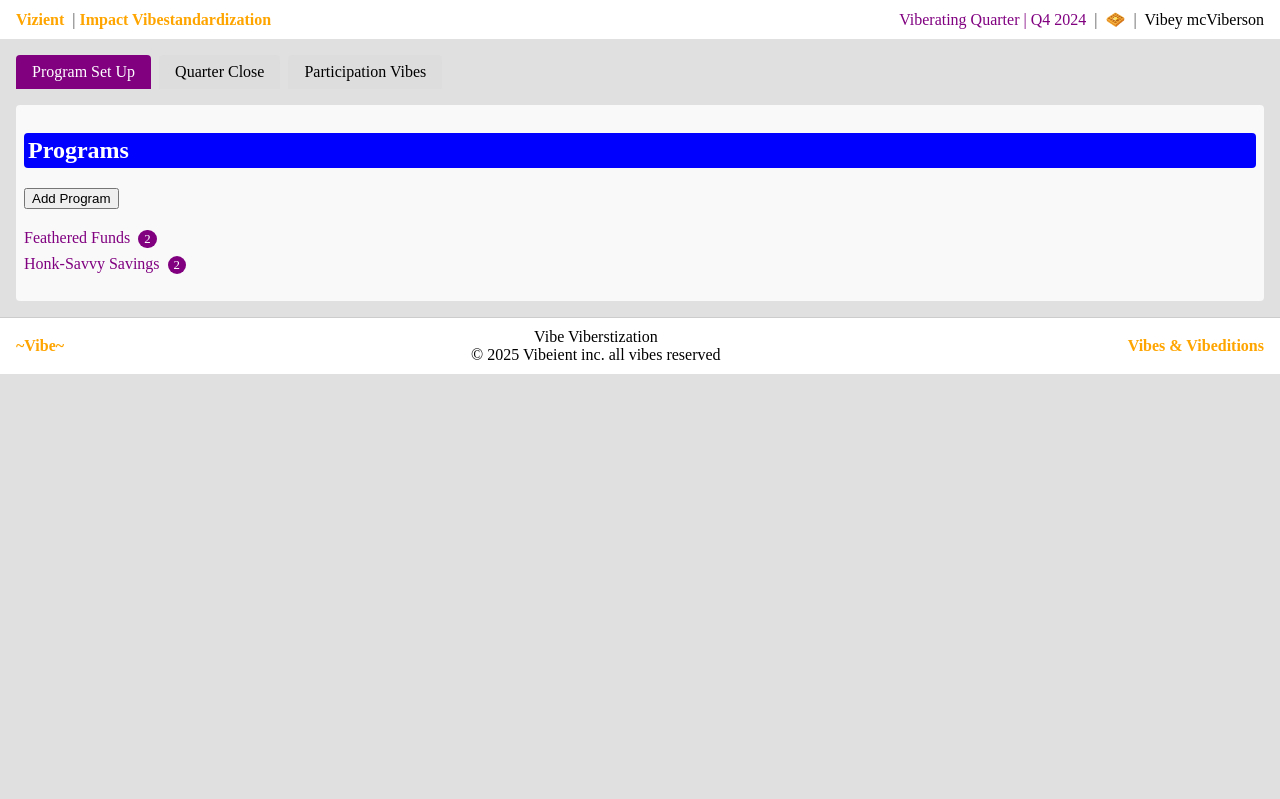
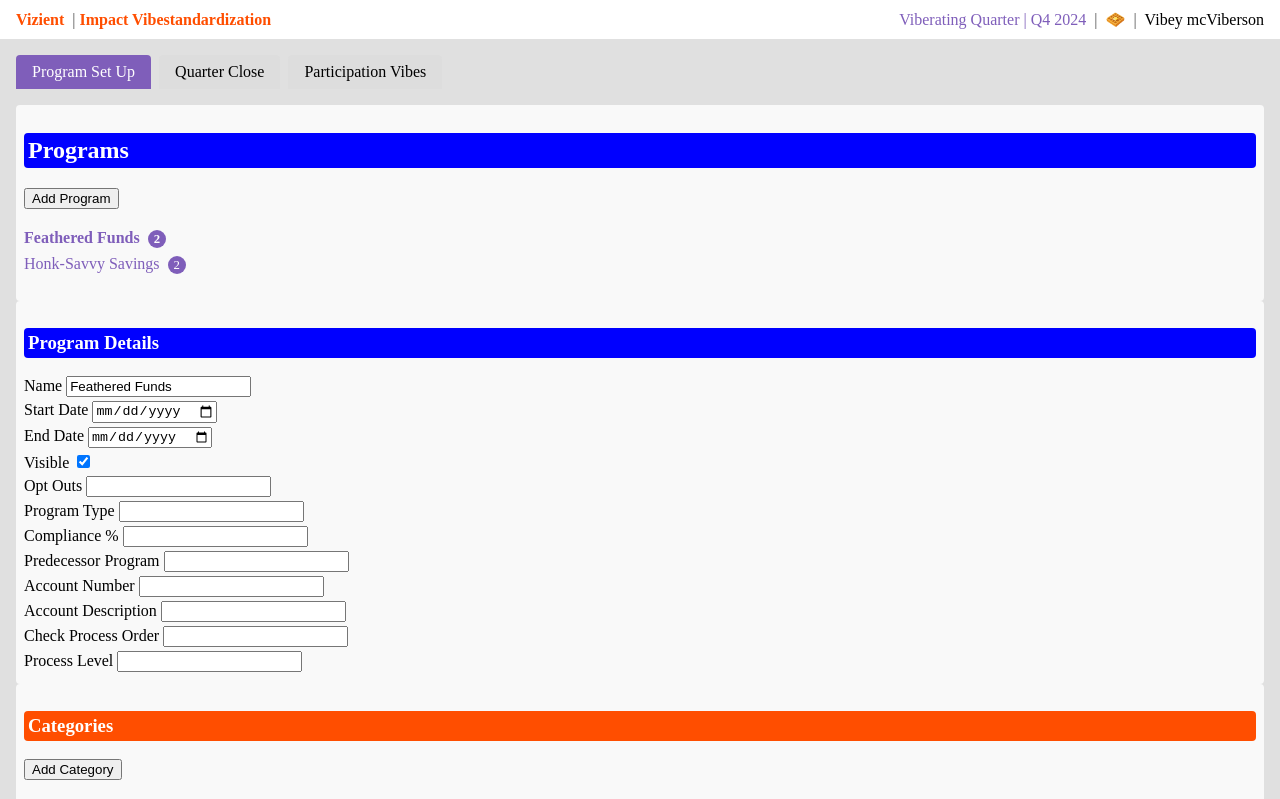
Before and after one commit to NathanWallerViz/codex-impact-testing, an Angular app in the folder impact-recreation-vibes/: page /admin in a window 1280 px wide. Shown: the top 799 px of the page. Built offline with nearby package versions, Linux system fonts and the light colour scheme.

Commit message:
style: update theme colors and footer

```diff
--- a/impact-recreation-vibes/src/app/admin/admin.component.css
+++ b/impact-recreation-vibes/src/app/admin/admin.component.css
@@ -18,7 +18,7 @@
 }
 
 .tab.active {
-  background-color: purple;
+  background-color: #7f5eba;
   color: #fff;
 }
 
@@ -34,7 +34,7 @@
 .suppliers li {
   padding: 4px 0;
   cursor: pointer;
-  color: purple;
+  color: #7f5eba;
 }
 
 .selected {
@@ -53,7 +53,7 @@ label {
 }
 
 .count {
-  background-color: purple;
+  background-color: #7f5eba;
   color: #fff;
   border-radius: 12px;
   padding: 2px 6px;
@@ -69,7 +69,7 @@ label {
 
 .admin-page .categories h3,
 .admin-page .category-detail h4 {
-  background-color: orange;
+  background-color: #ff4e00;
 }
 
 .quarter-header {
--- a/impact-recreation-vibes/src/app/admin/admin.component.ts
+++ b/impact-recreation-vibes/src/app/admin/admin.component.ts
@@ -1,4 +1,4 @@
-import { Component } from '@angular/core';
+import { Component, OnInit } from '@angular/core';
 
 interface Supplier {
   name: string;
@@ -55,7 +55,7 @@ interface ParticipationVibe {
   templateUrl: './admin.component.html',
   styleUrls: ['./admin.component.css']
 })
-export class AdminComponent {
+export class AdminComponent implements OnInit {
   currentTab: 'setup' | 'quarter' | 'participation' = 'setup';
   lastLockdownDate: string | null = null;
   lastCloseDate: string | null = null;
@@ -128,6 +128,18 @@ export class AdminComponent {
   selectedCategoryIndex: number | null = null;
   selectedSupplierIndex: number | null = null;
 
+  ngOnInit() {
+    if (this.programs.length > 0) {
+      this.selectedProgramIndex = 0;
+      if (this.programs[0].categories.length > 0) {
+        this.selectedCategoryIndex = 0;
+        if (this.programs[0].categories[0].suppliers.length > 0) {
+          this.selectedSupplierIndex = 0;
+        }
+      }
+    }
+  }
+
   get selectedProgram(): Program | null {
     return this.selectedProgramIndex !== null ? this.programs[this.selectedProgramIndex] : null;
   }
@@ -157,8 +169,13 @@ export class AdminComponent {
 
   selectProgram(index: number) {
     this.selectedProgramIndex = index;
-    this.selectedCategoryIndex = null;
-    this.selectedSupplierIndex = null;
+    const program = this.selectedProgram;
+    if (program && program.categories.length > 0) {
+      this.selectCategory(0);
+    } else {
+      this.selectedCategoryIndex = null;
+      this.selectedSupplierIndex = null;
+    }
   }
 
   addCategory() {
@@ -172,7 +189,12 @@ export class AdminComponent {
 
   selectCategory(index: number) {
     this.selectedCategoryIndex = index;
-    this.selectedSupplierIndex = null;
+    const category = this.selectedCategory;
+    if (category && category.suppliers.length > 0) {
+      this.selectedSupplierIndex = 0;
+    } else {
+      this.selectedSupplierIndex = null;
+    }
   }
 
   addSupplier() {
--- a/impact-recreation-vibes/src/app/app.component.css
+++ b/impact-recreation-vibes/src/app/app.component.css
@@ -20,19 +20,20 @@
 }
 
 .brand {
-  color: orange;
+  color: #ff4e00;
   font-weight: bold;
   margin-right: 4px;
 }
 
 .quarter {
-  color: purple;
+  color: #7f5eba;
   margin-right: 4px;
 }
 
 .waffle {
-  color: orange;
+  color: #ff4e00;
   margin: 0 4px;
+  cursor: pointer;
 }
 
 .dropdown {
@@ -74,11 +75,12 @@
   padding: 10px 16px;
   background-color: #fff;
   border-top: 1px solid #ccc;
+  margin-top: auto;
 }
 
 .footer-left,
 .footer-right {
-  color: orange;
+  color: #ff4e00;
   font-weight: bold;
 }
 
--- a/impact-recreation-vibes/src/app/dashboard/dashboard.component.css
+++ b/impact-recreation-vibes/src/app/dashboard/dashboard.component.css
@@ -9,7 +9,7 @@
 
 .dashboard-title {
   margin-top: 0;
-  color: purple;
+  color: #7f5eba;
   font-size: 2rem;
   text-align: left;
 }
@@ -30,7 +30,7 @@
 
 .news-header,
 .entry-header {
-  background-color: purple;
+  background-color: #7f5eba;
   color: #fff;
   padding: 8px;
   border-radius: 4px;
--- a/impact-recreation-vibes/src/app/vibe-distribution/vibe-distribution.component.css
+++ b/impact-recreation-vibes/src/app/vibe-distribution/vibe-distribution.component.css
@@ -35,7 +35,7 @@
 }
 
 .tab.active {
-  background-color: purple;
+  background-color: #7f5eba;
   color: #fff;
 }
 
--- a/impact-recreation-vibes/src/app/vibe-management/vibe-management.component.css
+++ b/impact-recreation-vibes/src/app/vibe-management/vibe-management.component.css
@@ -50,7 +50,7 @@
 }
 
 .tab.active {
-  background-color: purple;
+  background-color: #7f5eba;
   color: #fff;
 }
 
--- a/impact-recreation-vibes/src/app/vibeidation-search/vibeidation-search.component.css
+++ b/impact-recreation-vibes/src/app/vibeidation-search/vibeidation-search.component.css
@@ -29,7 +29,7 @@
 }
 
 .tab.active {
-  background-color: purple;
+  background-color: #7f5eba;
   color: #fff;
 }
 
--- a/impact-recreation-vibes/src/styles.css
+++ b/impact-recreation-vibes/src/styles.css
@@ -6,7 +6,7 @@ body {
 
 /* Heading colors */
 h1, h2, h3, h4, h5 {
-  background-color: purple;
+  background-color: #7f5eba;
   color: #fff;
   padding: 4px;
   border-radius: 4px;
```
